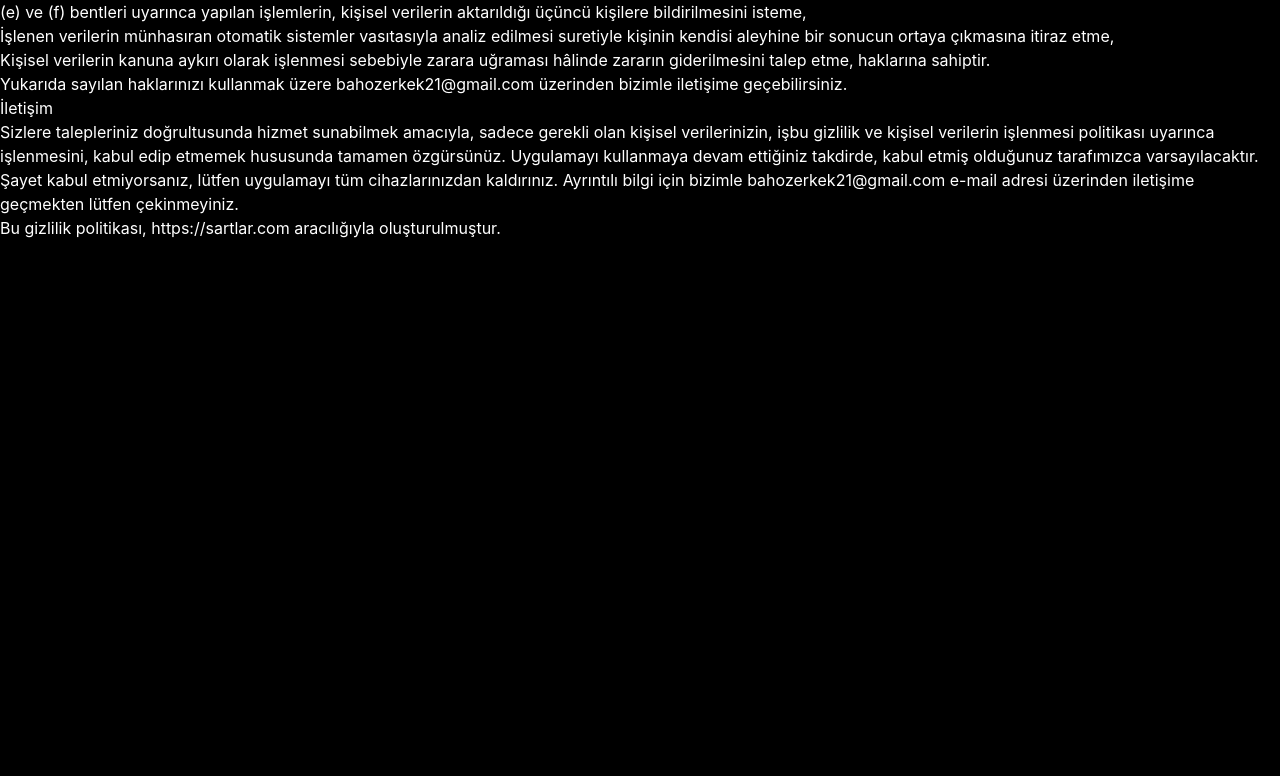
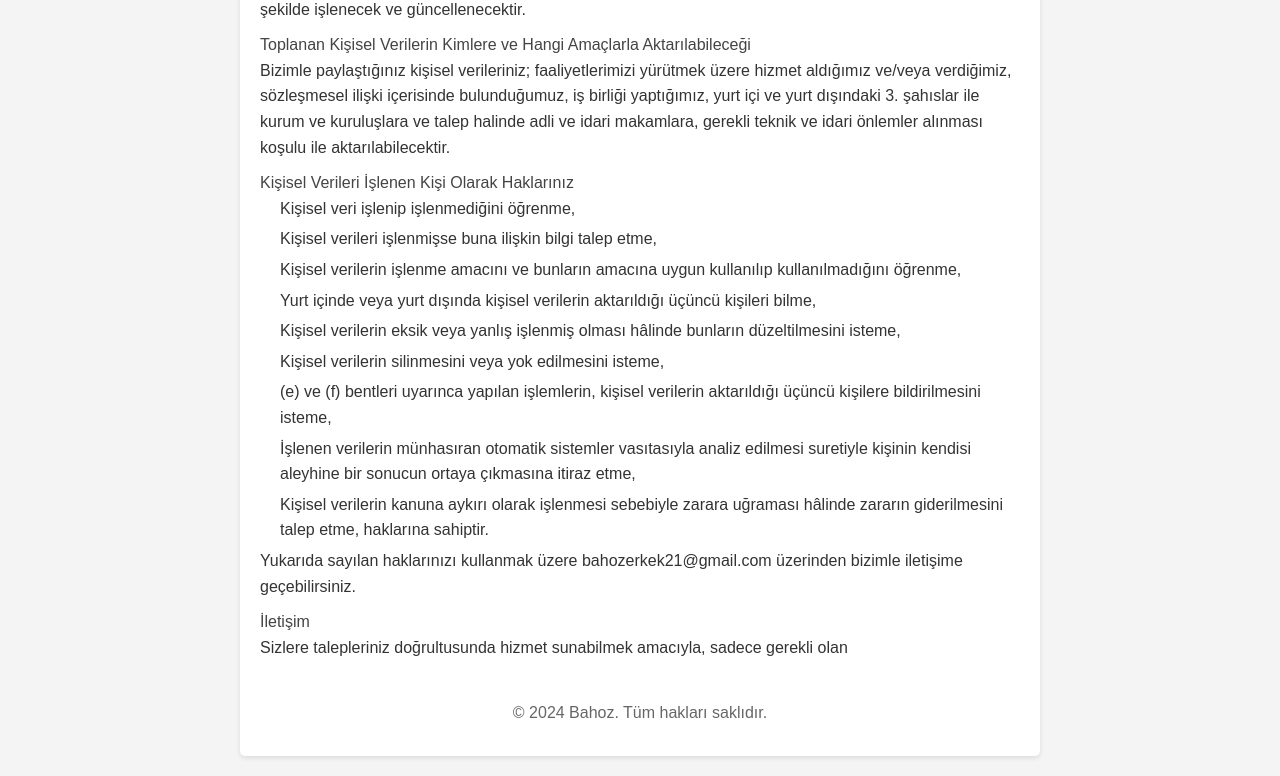
Before and after one commit to bahozzk/bahoz, a Next.js app: page /gizlilik in a window 1280 px wide. Shown: the part 672-1448 px from the top of the page. Before the commit the page ends 912 px from the top, so only its background shows below. Built offline with nearby package versions, Linux system fonts and the light colour scheme.

Commit message:
Update gizlilik.tsx

```diff
--- a/pages/gizlilik.tsx
+++ b/pages/gizlilik.tsx
@@ -1,6 +1,10 @@
+// pages/gizlilik.tsx
+import React from 'react';
+import styles from '../styles/gizlilik.module.css';
+
 const PrivacyPolicy = () => {
   return (
-    <div>
+    <div className={styles.container}>
       <h1>Gizlilik Politikası</h1>
       <p>Son güncellenme: 16/03/2024</p>
       <p>
@@ -44,7 +48,6 @@ kuruluşlara ve talep halinde adli ve idari makamlara, gerekli teknik ve idari
         önlemler alınması koşulu ile aktarılabilecektir.
       </p>
       <h2>Kişisel Verileri İşlenen Kişi Olarak Haklarınız</h2>
-<p>KVKK madde 11 uyarınca herkes, veri sorumlusuna başvurarak aşağıdaki haklarını kullanabilir:</p>
       <ol type="a">
         <li>Kişisel veri işlenip işlenmediğini öğrenme,</li>
         <li>Kişisel verileri işlenmişse buna ilişkin bilgi talep etme,</li>
@@ -57,12 +60,16 @@ kuruluşlara ve talep halinde adli ve idari makamlara, gerekli teknik ve idari
         <li>Kişisel verilerin kanuna aykırı olarak işlenmesi sebebiyle zarara uğraması hâlinde zararın giderilmesini talep etme, haklarına sahiptir.</li>
       </ol>
       <p>Yukarıda sayılan haklarınızı kullanmak üzere bahozerkek21@gmail.com üzerinden bizimle iletişime geçebilirsiniz.</p>
+      <div className={styles.contactInfo}>
         <h2>İletişim</h2>
         <p>
-Sizlere talepleriniz doğrultusunda hizmet sunabilmek amacıyla, sadece gerekli olan kişisel verilerinizin,
-işbu gizlilik ve kişisel verilerin işlenmesi politikası uyarınca işlenmesini, kabul edip etmemek hususunda tamamen özgürsünüz. Uygulamayı kullanmaya devam ettiğiniz takdirde, kabul etmiş olduğunuz tarafımızca varsayılacaktır. Şayet kabul etmiyorsanız, lütfen uygulamayı tüm cihazlarınızdan kaldırınız. Ayrıntılı bilgi için bizimle bahozerkek21@gmail.com e-mail adresi üzerinden iletişime geçmekten lütfen çekinmeyiniz.
+          Sizlere talepleriniz doğrultusunda hizmet sunabilmek amacıyla, sadece gerekli olan
+          {/* İletişim bilgileri */}
         </p>
-<p>Bu gizlilik politikası, <a href="https://sartlar.com">https://sartlar.com</a> aracılığıyla oluşturulmuştur.</p>
+      </div>
+      <div className={styles.footer}>
+        <p>© 2024 Bahoz. Tüm hakları saklıdır.</p>
+      </div>
     </div>
   );
 };
```
Lines whose indentation alone changed are shown as unchanged.
